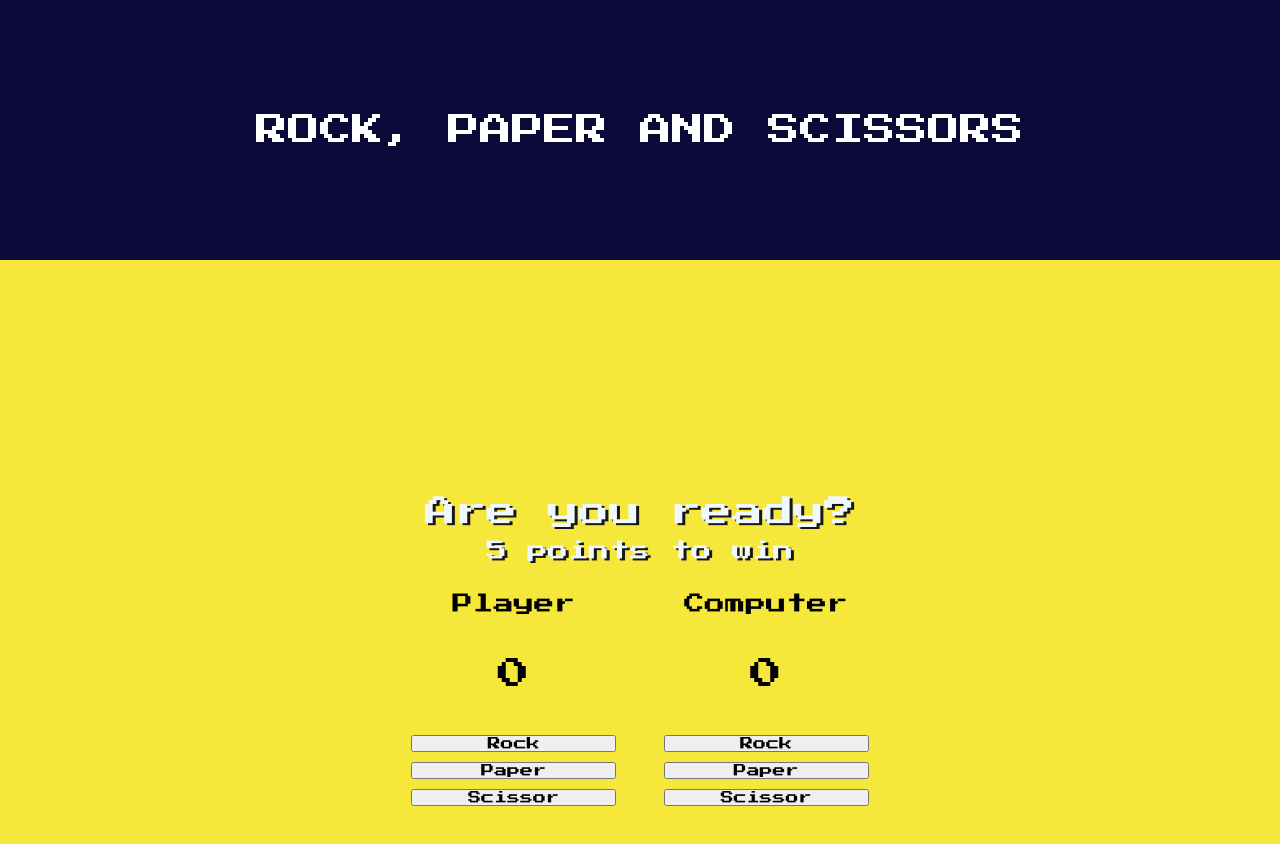
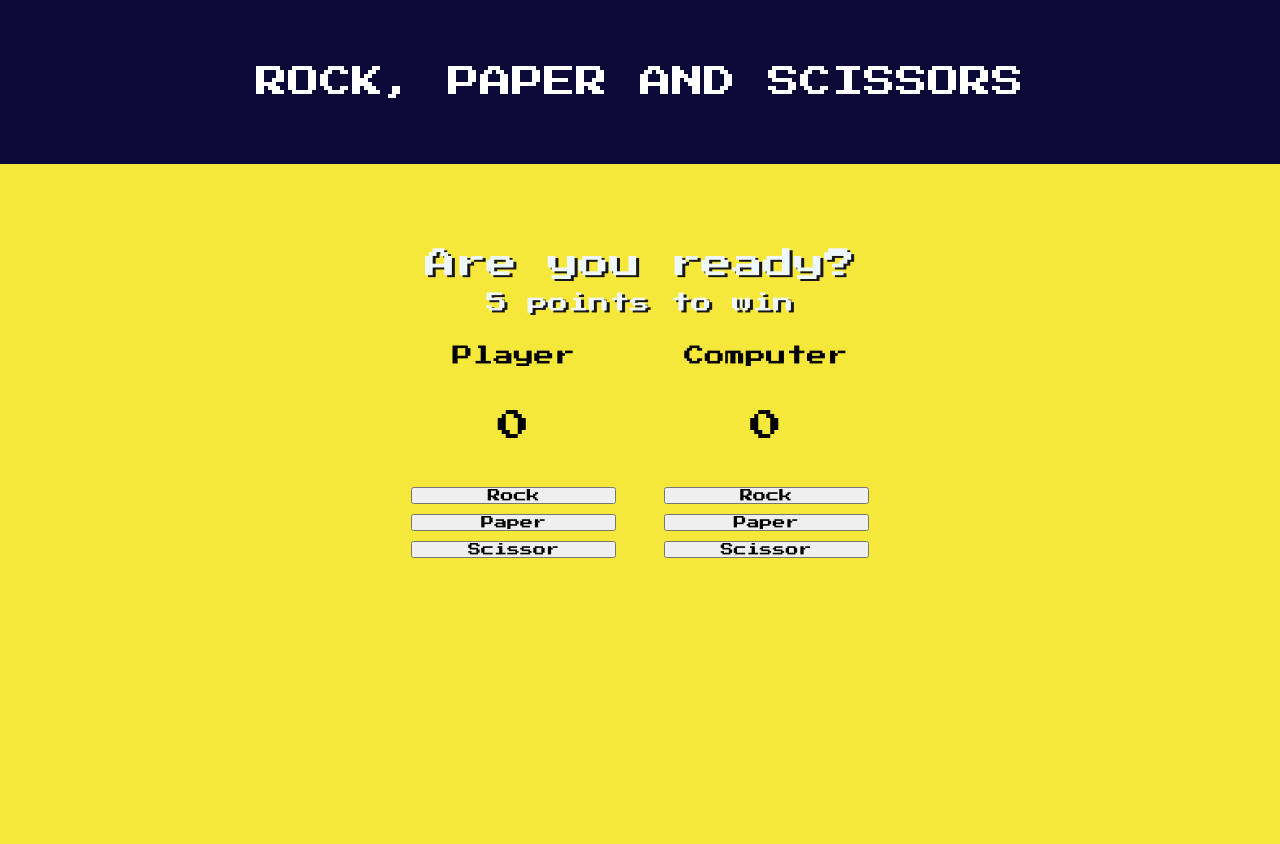
Before and after one commit to Corsarrior/Rock-Paper-Scissors, a plain HTML site: page index.html in a window 1280 px wide. Drawn offline with Linux system fonts and the light colour scheme.

```diff
--- a/index.html
+++ b/index.html
@@ -21,7 +21,7 @@
 
         header {
             /* border: 1px solid blue; */
-            height: 32.5vh;
+            height: 20.5vh;
             display: flex;
             justify-content: center;
             align-items: center;
@@ -47,7 +47,7 @@
         .card-parent {
             height: 100vh;
             display: flex;
-            justify-content: center;
+            justify-content: flex-start;
             flex-direction: column;
             align-items: center;
             /* border: 1px solid green; */
@@ -65,6 +65,12 @@
             font-size: calc(var(--width) * 0.04);
         }
 
+
+        .scores {
+            /* border: 1px solid rgb(234, 0, 255); */
+            font-size: large;
+        }
+
         .wrapper {
 
             width: var(--width);
@@ -75,13 +81,10 @@
             gap: 20px;
         }
 
-        .scores {
-            /* border: 1px solid rgb(234, 0, 255); */
-            font-size: large;
-        }
 
         .text {
             /* border: 1px solid rgb(38, 138, 83); */
+            margin-top: 10vh;
             font-size: calc(var(--width) * 0.06);
             text-align: center;
             line-height: 1.3em;
```
Also changed, not shown: main.js (+2 -11 lines), 2 other files.
